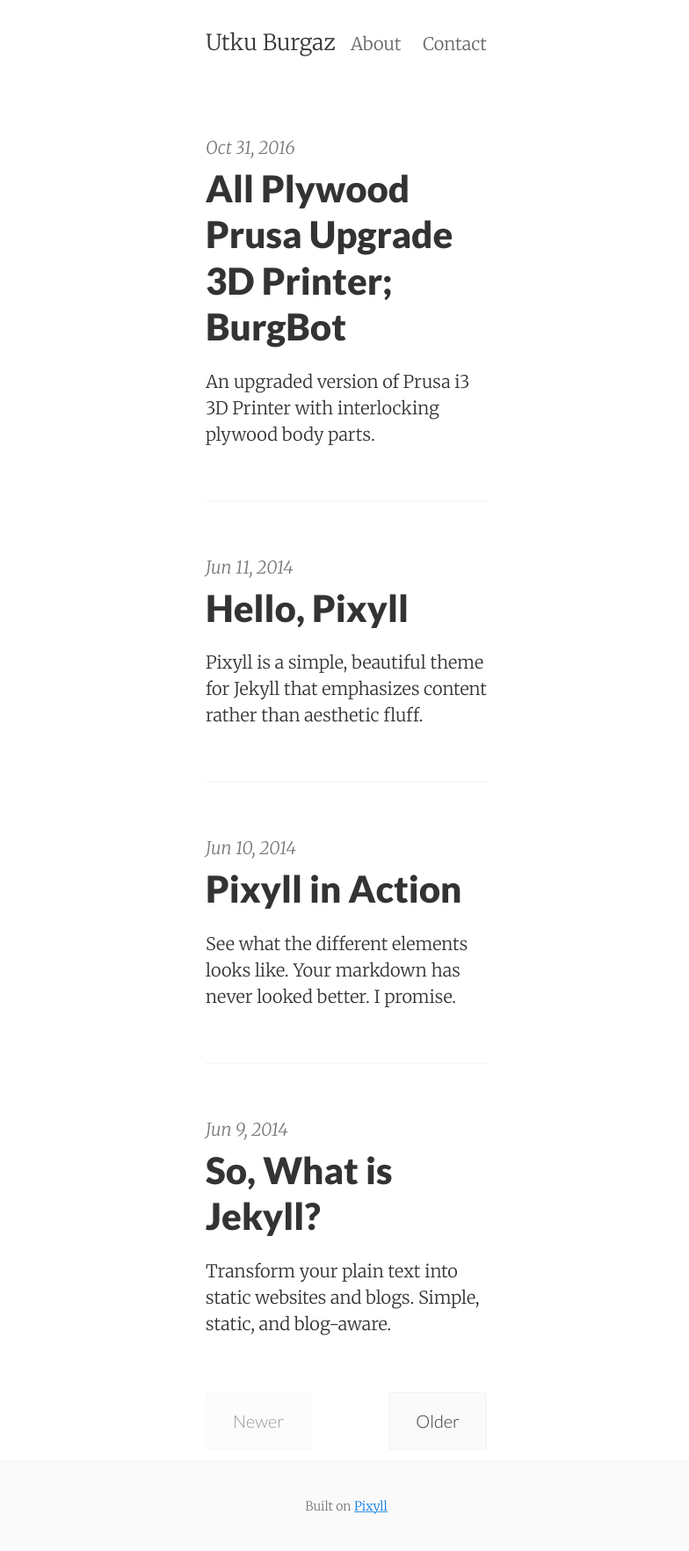
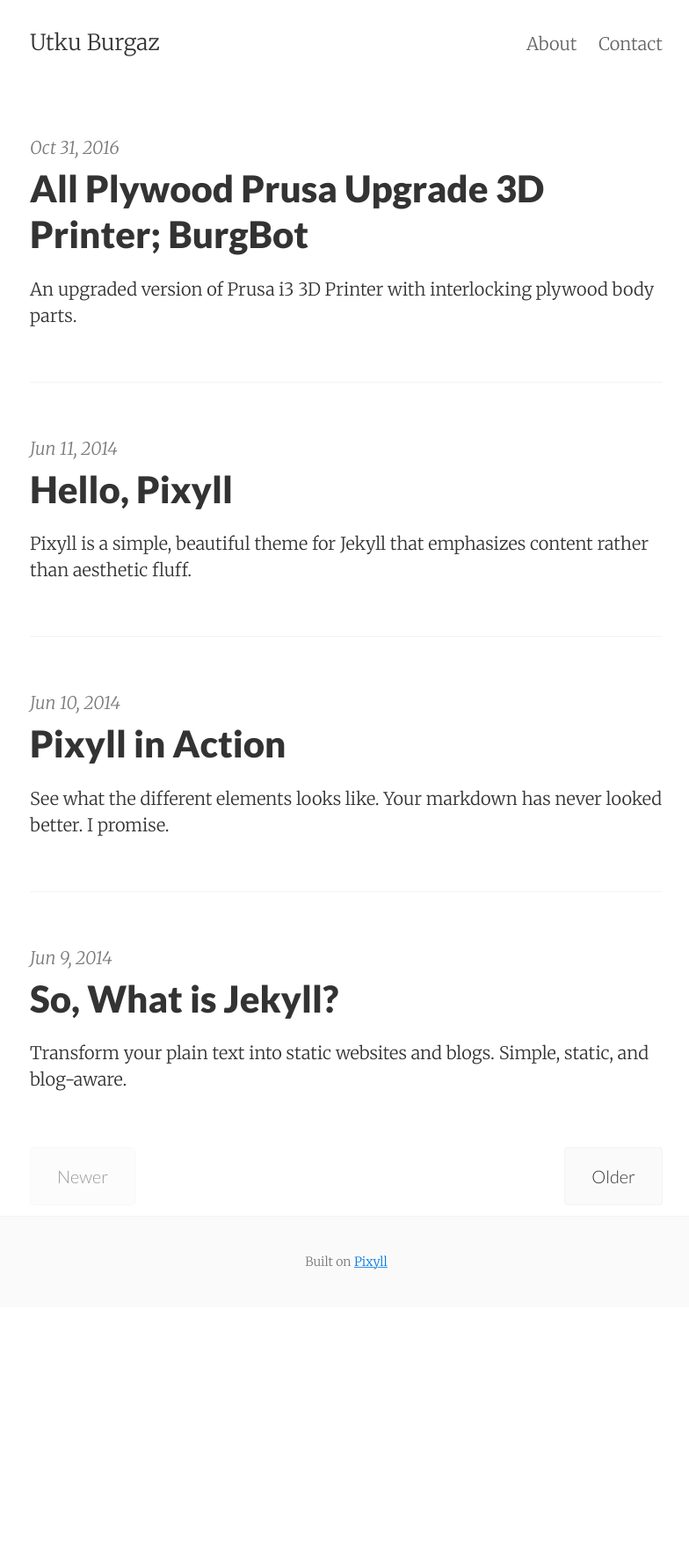
Before and after one commit to utkuburgaz/utkuburgaz.github.io, a Jekyll site: the page built from index.html, in a window 1280 px wide. Shown: the whole page at 88% size, without its empty margins (246-1030 px from the left). Built offline with Jekyll 4.4.1, drawn with Linux system fonts in a browser that asks for light colours; the list of posts is cut into pages by our own code; after the commit the page ends 1486 px from its top, so only the background shows below that.

Commit message:
Update _variables.scss

```diff
--- a/_sass/_variables.scss
+++ b/_sass/_variables.scss
@@ -24,7 +24,7 @@ $h1-responsive-max: 3.84rem !default;
 $abbr-border-bottom: 1px black dotted;
 
 // Page width
-$measure-width: 16rem !default; // 42rem !default u.b. 31.10.2016
+$measure-width: 36rem !default; // 42rem !default u.b. 31.10.2016
 
 // Viewport widths
 $viewport-small: 32em;
```
